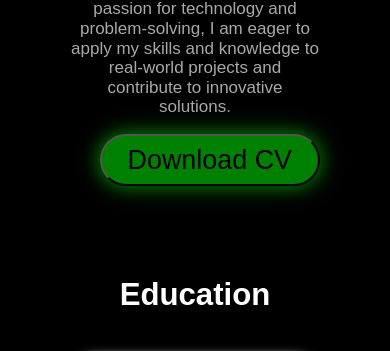
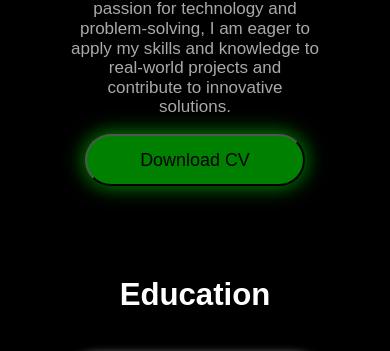
Before and after one commit to kush2113/Portfolio-Html, a plain HTML site: page index.html in a window 390 px wide. Shown: the part 894-1245 px from the top of the page. Drawn offline with nearby package versions, Linux system fonts and the light colour scheme.

Commit message:
3rd commit

```diff
--- a/assets/styles/about.css
+++ b/assets/styles/about.css
@@ -89,6 +89,13 @@
         margin-top: -25px;
     }
 
+    .download-cv-button {
+        margin: auto;
+    }
+
+    #button-cv {
+        font-size: 2em;
+    }
 }
 
 
```
